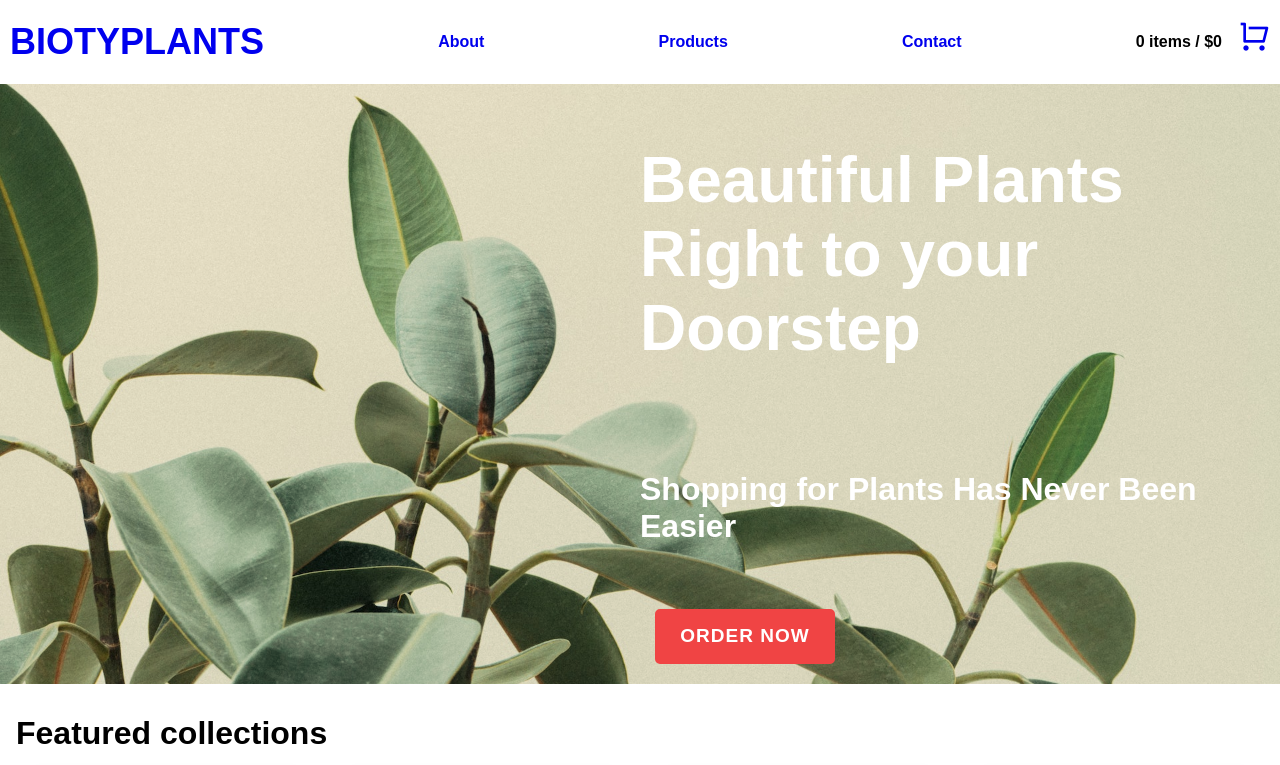
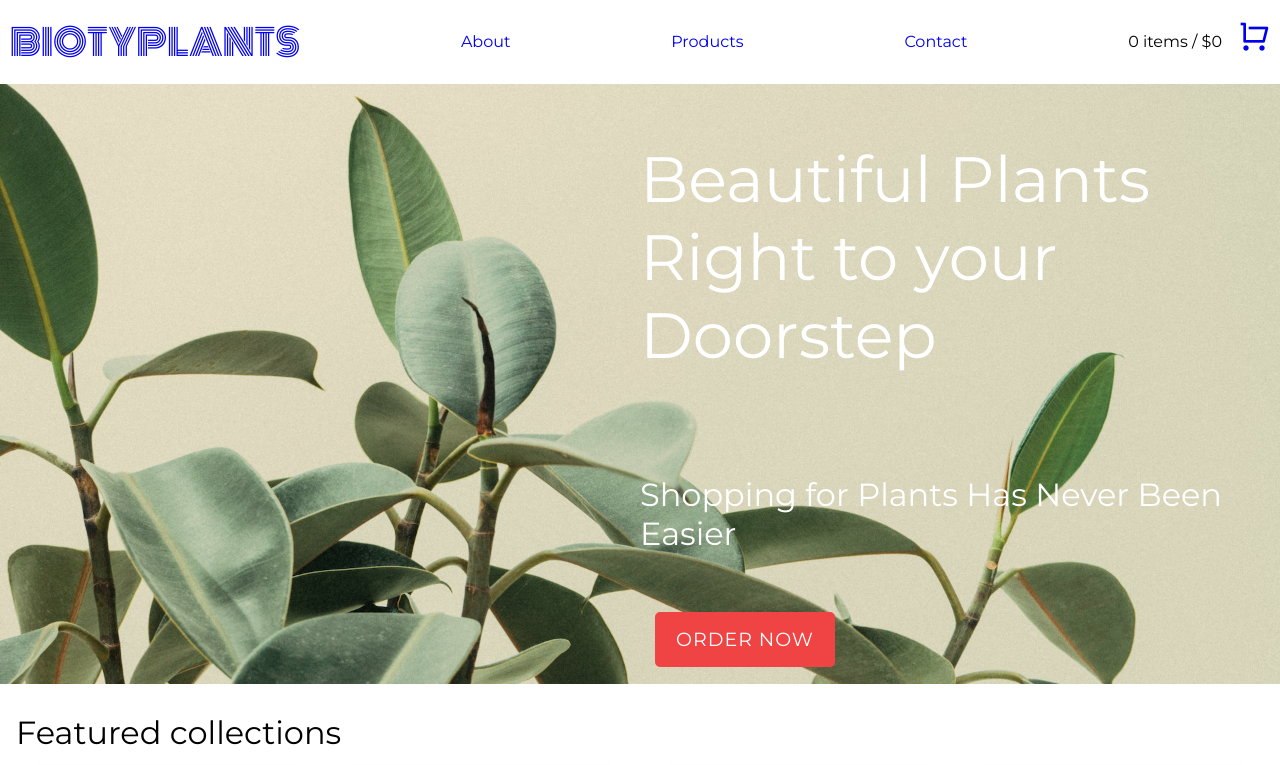
Before and after one commit to disconico/shopping_cart, a React (Vite) app: page / in a window 1280 px wide. Shown: the top 765 px of the page. Built offline with nearby package versions, Linux system fonts and the light colour scheme.

Commit message:
Add normalize css

```diff
--- a/src/index.css
+++ b/src/index.css
@@ -1,3 +1,7 @@
+
+@import url('https://fonts.googleapis.com/css2?family=Montserrat&display=swap');
+@import url('https://fonts.googleapis.com/css2?family=Monoton&display=swap');
+
 /* #region normalize.css */
 /*! normalize.css v8.0.1 | MIT License | github.com/necolas/normalize.css */
 
@@ -383,8 +387,7 @@ template {
 
 /* #endregion */
 
-@import url('https://fonts.googleapis.com/css2?family=Montserrat&display=swap');
-@import url('https://fonts.googleapis.com/css2?family=Monoton&display=swap');
+
 
 :root {
   font-family: 'Montserrat', sans-serif;
```
